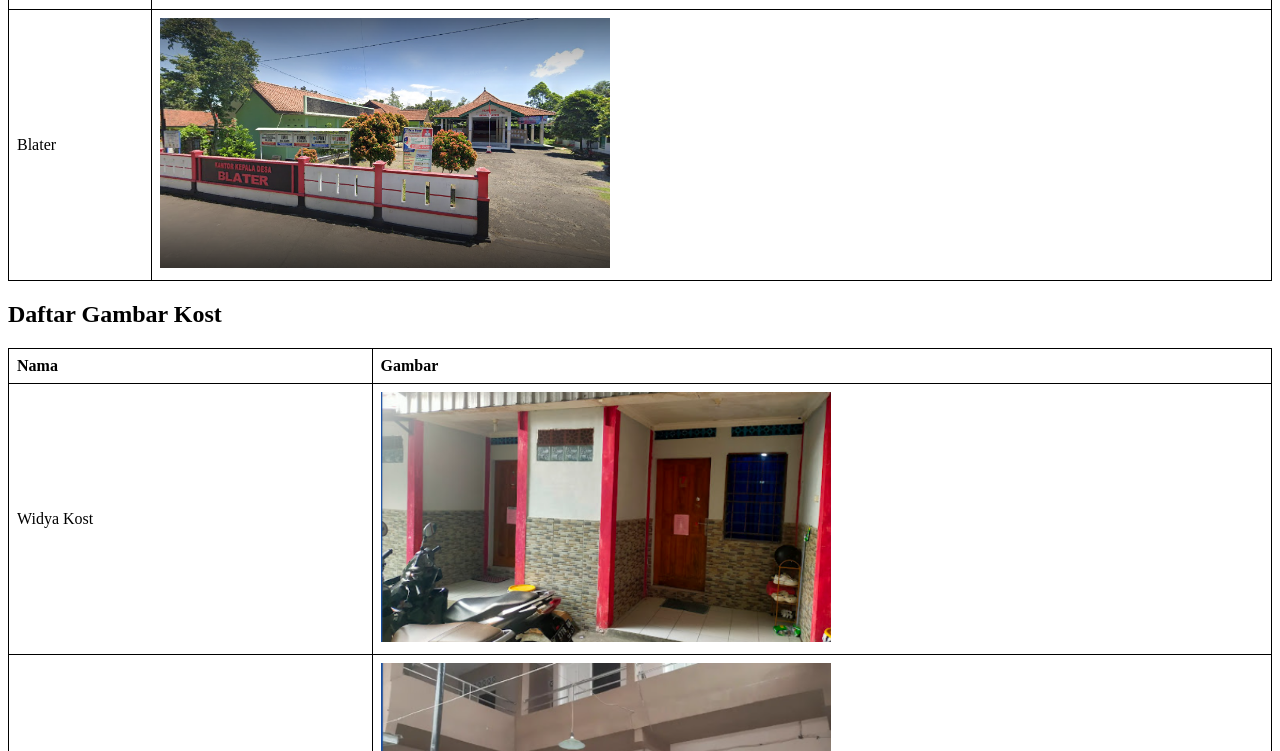
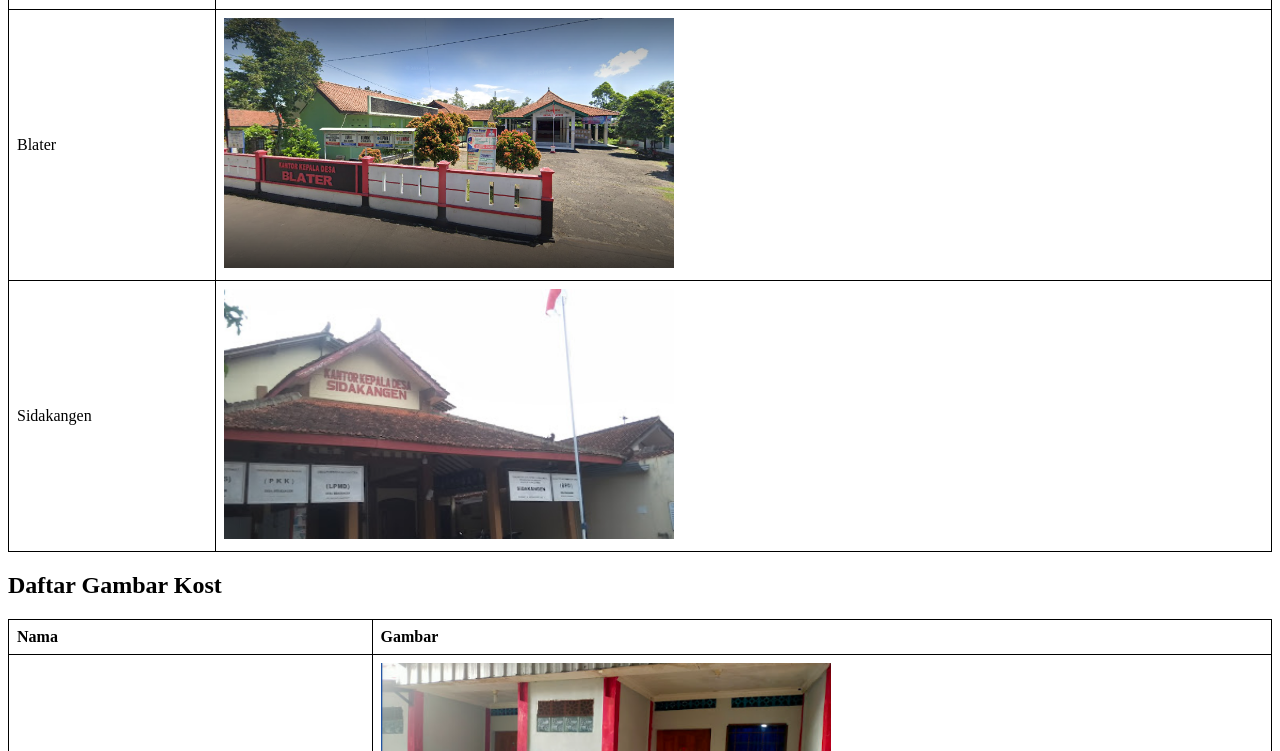
Before and after one commit to Mut127/i_xmanah, a plain HTML site: page index.html in a window 1280 px wide. Shown: the part 418-1169 px from the top of the page. Drawn offline with Linux system fonts and the light colour scheme.

Commit message:
first commit

```diff
--- a/index.html
+++ b/index.html
@@ -57,6 +57,10 @@
       <tr>
         <td>Blater</td>
         <td><img src="gambar/blater.png" alt="Gambar Apotik Blater"></td>
+      </tr>
+      <tr>
+        <td>Sidakangen</td>
+        <td><img src="gambar/sidakangen.png" alt="Gambar Apotik Blater"></td>
       </tr>
     </table>
     <h2 id="kost">Daftar Gambar Kost</h2>
```
Also changed, not shown: gambar/sidakangen.png (added).
